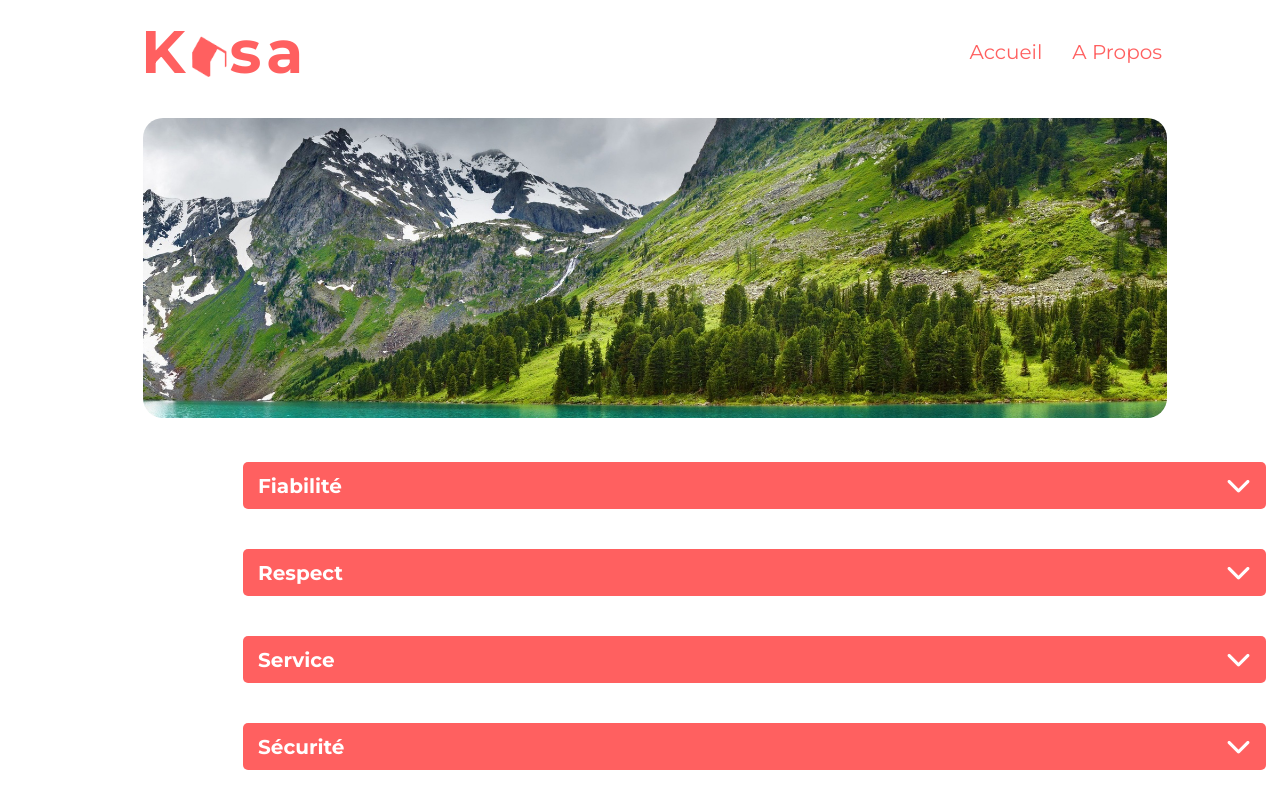
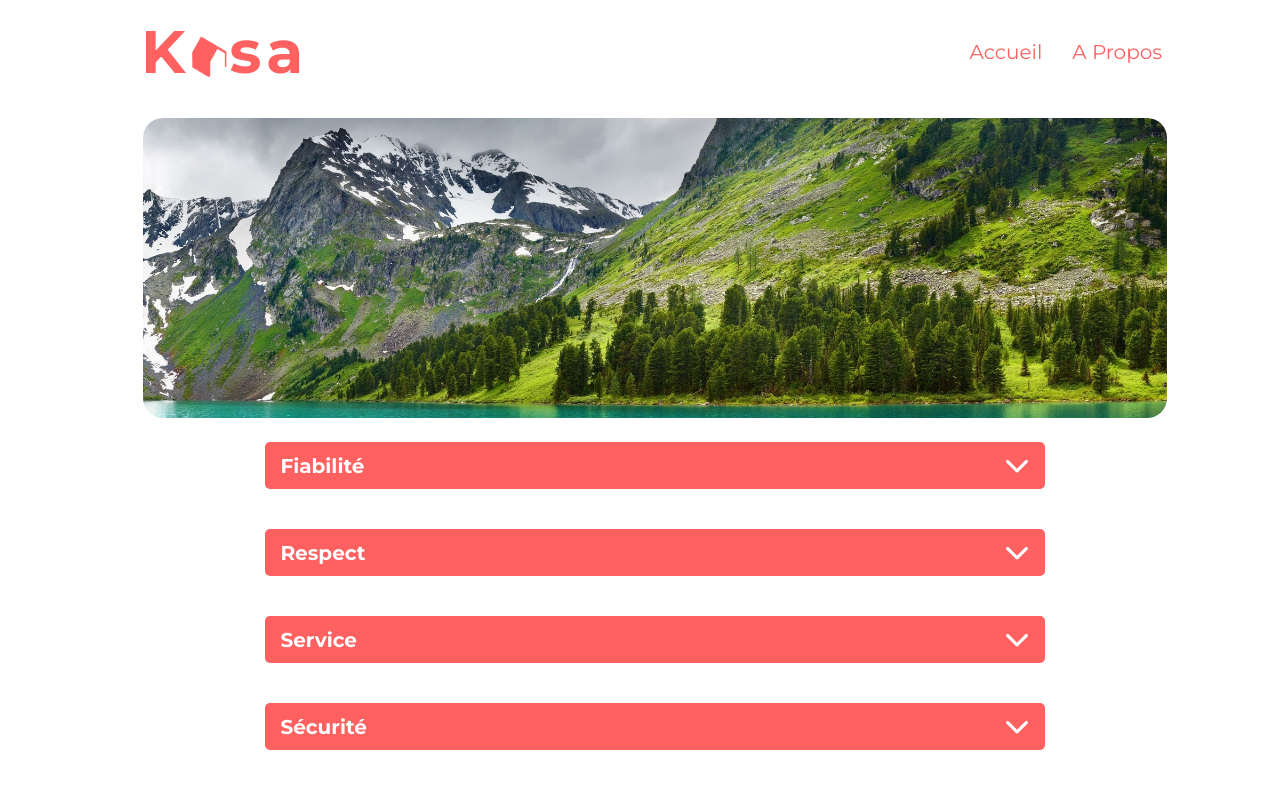
Before and after one commit to laurentDev08/kasa, a React (Create React App) app: page /propos in a window 1280 px wide. Shown: the top 800 px of the page. Built offline with nearby package versions, Linux system fonts and the light colour scheme.

Commit message:
projet finalisé

```diff
--- a/src/components/card.jsx
+++ b/src/components/card.jsx
@@ -5,7 +5,7 @@ const Card = ({kasas} ) => {
             {kasas.map((kasa)=>(
                 <div className="card" key={kasa.id}>
                     <Link to= {`/logement/${kasa.id}`}  className="linked">
-                        <img src={kasa.cover} alt="titre location" className="card-content" />
+                        <img src={kasa.cover} alt="logement couverture" className="card-content" />
                         <p className="titre">{kasa.title}</p>
                     </Link>
                 </div>
--- a/src/components/drop-down.jsx
+++ b/src/components/drop-down.jsx
@@ -2,7 +2,7 @@ import Accordeon from "./accordeon";
 
 const DropDown = () => {
     return (
-        <div>
+        <div className="drop-down">
             <Accordeon titre = "Fiabilité" contenu={`Les annonces postées sur KASA garantissent une fiabilité totale.
                             Les photos sont confromées aux logements, et toutes les informations
                             sont réguliérements vérifiéees par nos équipes.`} />
--- a/src/components/footer.jsx
+++ b/src/components/footer.jsx
@@ -4,7 +4,7 @@ const Footer = () => {
         <div className="footer">
             <div className="foot">
                 <h2>K</h2>
-                <img src={pic} alt=""/>
+                <img src={pic} alt="logo maison blanche"/>
                 <h2>s</h2>
                 <h2>a</h2>
             </div>
--- a/src/components/navBar.jsx
+++ b/src/components/navBar.jsx
@@ -6,7 +6,7 @@ const NavBar = () => {
         <nav className="content">
             <div className="logo">
                 <h2>K</h2>
-                <img src={pic} alt=""/>
+                <img src={pic} alt="logo maison rouge"/>
                 <h2>s</h2>
                 <h2>a</h2>
             </div>
--- a/src/components/slideshow.jsx
+++ b/src/components/slideshow.jsx
@@ -20,9 +20,9 @@ const Slideshow = ( {cover,gallery} ) => {
     }
     return (
         <div className="slideshow">
-            <button className="prev" onClick={prev}><i className="fa-solid fa-chevron-left"></i></button>
-            <img src={index < 0 ? cover:gallery[index]} alt="" />
-            <button className="next" onClick={next}><i className="fa-solid fa-chevron-right"></i></button>
+            {gallery.length > 1 && <button className="prev" onClick={prev}><i className="fa-solid fa-chevron-left"></i></button>}
+            <img src={index < 0 ? cover:gallery[index]} alt="vue interieur logement" />
+            {gallery.length > 1 && <button className="next" onClick={next}><i className="fa-solid fa-chevron-right"></i></button>}
         </div>
     );
 }
--- a/src/pages/accueil.jsx
+++ b/src/pages/accueil.jsx
@@ -18,7 +18,7 @@ const Accueil = () => {
     return (
         <div className="accueil">
             <section className="header">
-                <img src={montagne} alt='paysage' className="pic" />
+                <img src={montagne} alt='montagne' className="pic" />
                 <p className="sous-titre">Chez vous, <br /> partout et ailleurs</p>
             </section>
             { kasa && <Card kasas={kasa} />}
--- a/src/pages/logement.jsx
+++ b/src/pages/logement.jsx
@@ -1,13 +1,15 @@
-import { useParams } from "react-router-dom";
+import { useParams, useHistory } from "react-router-dom";
 import { useState, useEffect } from "react";
 import Slideshow from "../components/slideshow";
 import "../style/logement.css"
-import Details from "../components/details";
+import Accordeon from "../components/accordeon";
 import Footer from "../components/footer";
 import Stars from "../components/stars";
+
 const Logement = () => {
     const {id} =useParams();
     const [kasa, setKasa] = useState(null);
+    const navigate = useHistory();
     useEffect(()=>{
         fetch("http://localhost:5000/kasa")
         .then(res=>{
@@ -15,11 +17,16 @@ const Logement = () => {
         })
         .then(data=>{
             const logementEnCour = data.find((k)=>k.id === id)
+            if(!logementEnCour){
+                // Logement inexistant redirection vers la page 404
+                navigate.push("/404")
+            }
             setKasa(logementEnCour);
         })
     })
     if(!kasa)return <div>
         Loading...
+
     </div>
     return (
         <div>
@@ -41,8 +48,8 @@ const Logement = () => {
                     </div>
             </div>
             <div className="accord">
-                    <Details titre="Description" contenu = {kasa.description} className="descript"/>
-                     <Details titre="Equipements" contenu = {
+                    <Accordeon titre="Description" contenu = {kasa.description} className="descript"/>
+                    <Accordeon titre="Equipements" contenu = {
                         <ul>
                             {kasa.equipments.map((equipment,index)=>
                             <li key={index} >{equipment}</li>)}
--- a/src/pages/propos.jsx
+++ b/src/pages/propos.jsx
@@ -6,7 +6,7 @@ const Propos = () => {
     return (
         <div>
             <section className="header">
-                <img src={montagne2} alt='paysage' className="pic" />
+                <img src={montagne2} alt='montagne' className="pic" />
                    <DropDown/>
             </section>
             <Footer/>
--- a/src/style/propos.css
+++ b/src/style/propos.css
@@ -1,3 +1,4 @@
+
 .content-text{
     padding: 20px;
     width: 1023px;
@@ -6,16 +7,18 @@
     top: 20px;
 }
 .content-btn{
+    box-sizing: border-box;
     padding: 20px;
-    width: 1023px;
+    width: 100%;
     display: inline-block;
-    position: relative;
-    top: 20px;
-    left: 80px;
+}
+.drop-down{
+    width: 80%;
+    margin: auto;
 }
 .btn{
     cursor: pointer;
-    width: 1023px;
+    width: 100%;
     height: 47px;
     background-color: #FF6060;
     color: white;
@@ -40,16 +43,18 @@
     cursor: pointer;
 }
 .text{
+    box-sizing: border-box;
+    width: 100%;
     color:#FF6060;
     background-color: rgb(246, 246, 246);
     padding: 20px;
     border-radius: 5px;
 }
 .text p{
-    text-align: start;
-    width: 900px;
+    text-align: left;
     padding-top: 10px;
 }
+
 @media screen and (min-width:454px) and (max-width:840px){
     .content-btn{
         position: relative;
```
